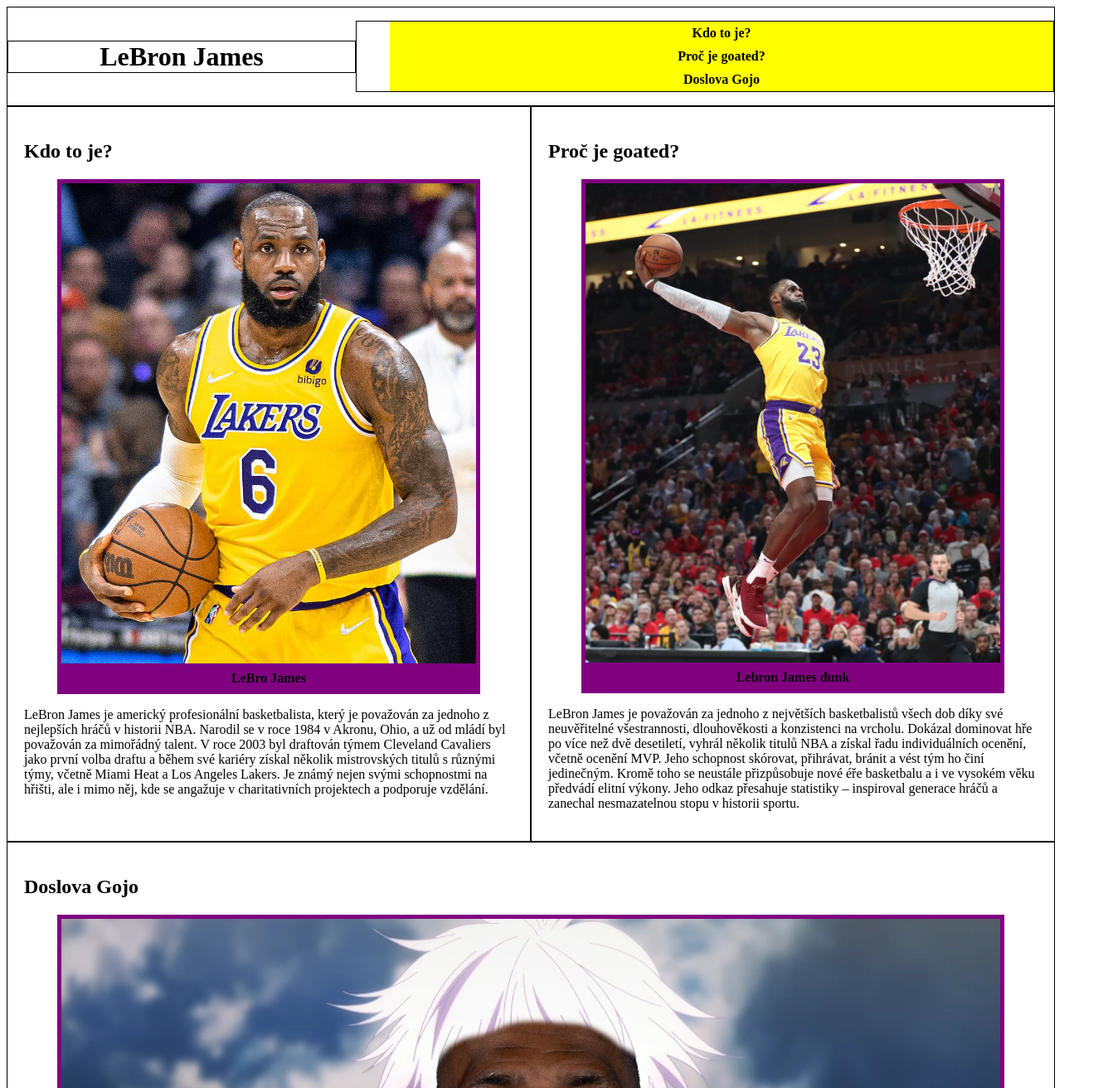
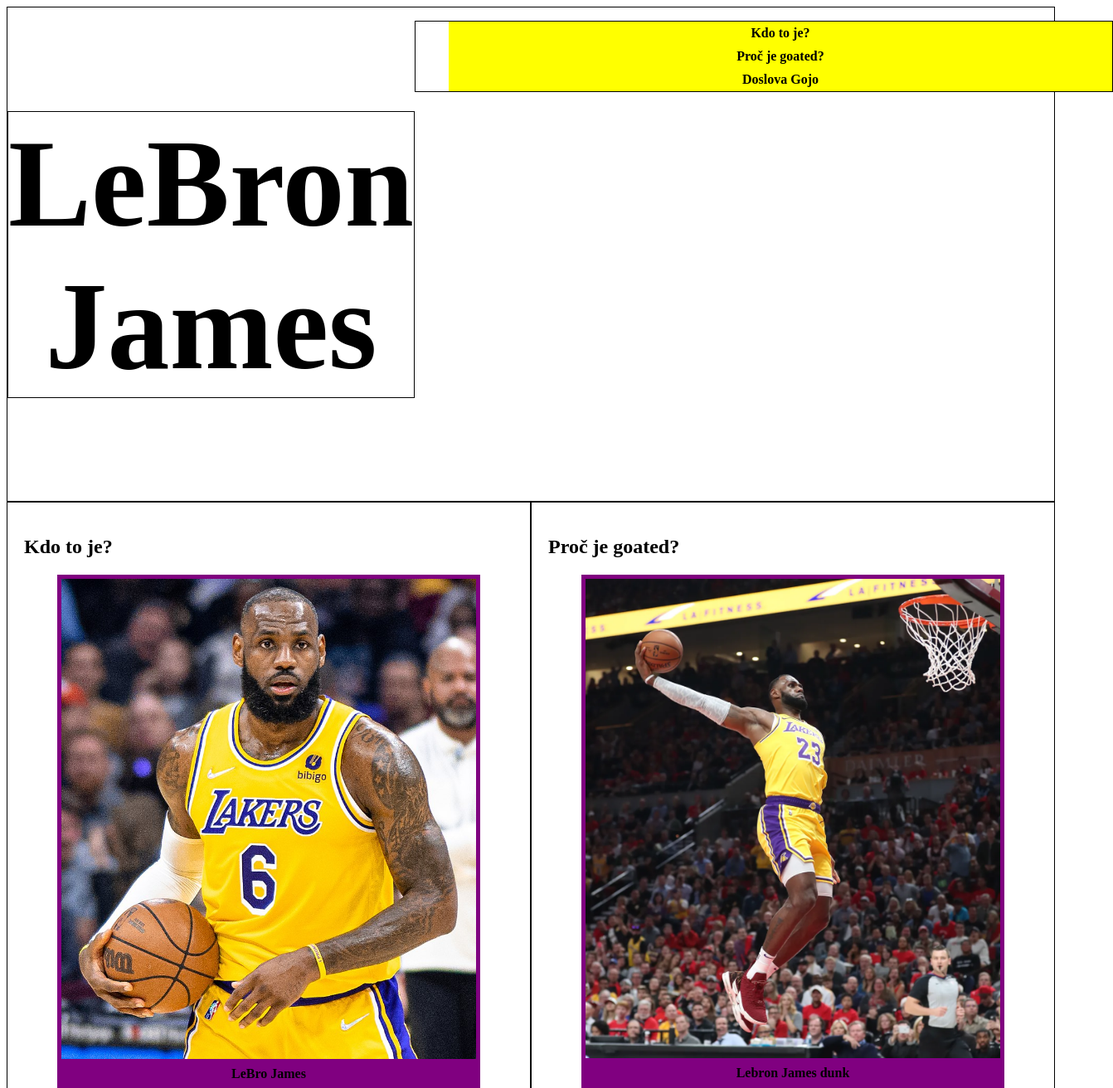
Before and after one commit to Luhkass59/Layout-LeBron, a plain HTML site: page index.html in a window 1280 px wide. Shown: the top 1312 px of the page at 83% size, 1342 px wide, since content can reach past the window. Drawn offline with Linux system fonts and the light colour scheme.

Commit message:
HELL YEAH

```diff
--- a/index.html
+++ b/index.html
@@ -8,12 +8,16 @@
 </head>
 <body>
     <header>
+            <section id="Nadpis">
                 <h1>LeBron James</h1>
+            </section>
+            <section id="menu">
                 <ul>
                     <li><a href="#art1">Kdo to je?</a></li>
                     <li><a href="#art2">Proč je goated?</a></li>
                     <li><a href="#art3">Doslova Gojo</a></li>
                 </ul>
+            </section>
     </header>
     <main>
         <article id="art1">
--- a/style.css
+++ b/style.css
@@ -20,15 +20,21 @@ article {
 #art3 {
     flex: 100%;
 }
+p {
+    text-align: center;
+
+}
 header {
     border: 1px solid black;
     display: flex;
 }
-header h1 {
+Section h1 {
     flex: 50%;
     border: 1px solid black;
     align-self: center;
     text-align: center;
+    font-size: 150px;
+    flex-wrap: wrap-reverse;
 }
 header ul {
     flex: 50%   ;
```
Also changed, not shown: necp.txt (added). Lines whose indentation alone changed are shown as unchanged.
